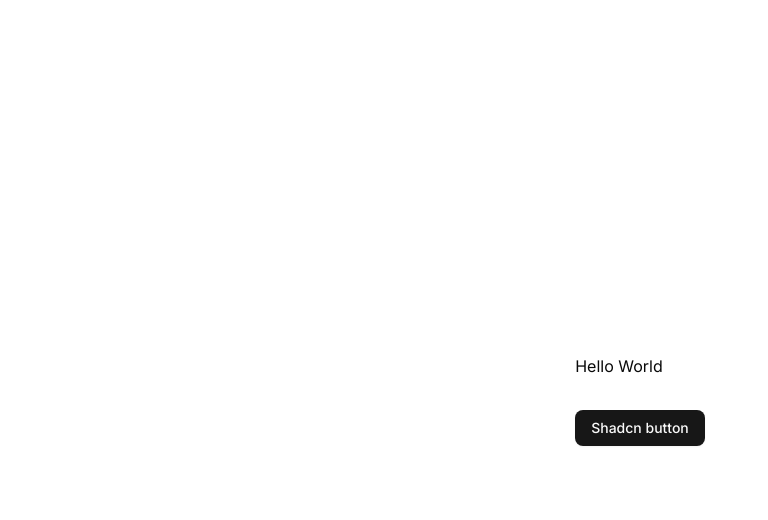
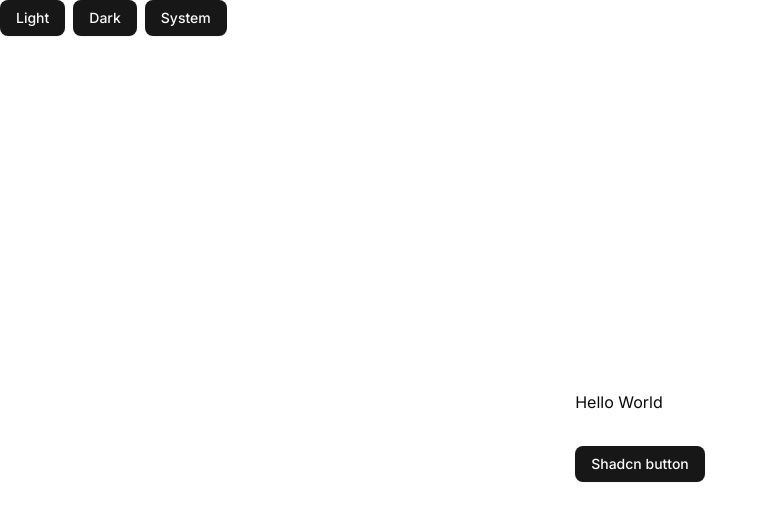
Before and after one commit to Naeling/markdown-blog, a Next.js app: page / in a window 1280 px wide. Shown: the top 520 px of the page, without its empty margins (0-768 px from the left). Built offline with nearby package versions, Linux system fonts and the light colour scheme.

Commit message:
Implement theming

```diff
--- a/package.json
+++ b/package.json
@@ -17,6 +17,7 @@
     "lucide-react": "^0.484.0",
     "mongoose": "^8.13.0",
     "next": "15.2.4",
+    "next-themes": "^0.4.6",
     "react": "^19.0.0",
     "react-dom": "^19.0.0",
     "tailwind-merge": "^3.0.2",
--- a/src/app/layout.tsx
+++ b/src/app/layout.tsx
@@ -1,6 +1,8 @@
 import type { Metadata } from "next";
 import { Inter } from "next/font/google";
 import "./globals.css";
+import { ThemeProvider } from "next-themes";
+import { ThemeToggle } from "@/components/ui/theme-toggle";
 
 const inter = Inter({ subsets: ["latin"] });
 
@@ -15,8 +17,20 @@
   children: React.ReactNode;
 }>) {
   return (
-    <html lang="en" className={inter.className}>
-      <body>{children}</body>
+    <html lang="en" suppressHydrationWarning className={inter.className}>
+      <body>
+        <ThemeProvider
+          attribute="class"
+          defaultTheme="system"
+          enableSystem
+          disableTransitionOnChange
+        >
+          <>
+            <ThemeToggle />
+            {children}
+          </>
+        </ThemeProvider>
+      </body>
     </html>
   );
 }
--- /dev/null
+++ b/src/components/ui/theme-toggle.tsx
@@ -0,0 +1,17 @@
+// components/ui/theme-toggle.tsx
+"use client";
+
+import { useTheme } from "next-themes";
+import { Button } from "@/components/ui/button";
+
+export function ThemeToggle() {
+  const { setTheme } = useTheme();
+
+  return (
+    <div className="flex gap-2">
+      <Button onClick={() => setTheme("light")}>Light</Button>
+      <Button onClick={() => setTheme("dark")}>Dark</Button>
+      <Button onClick={() => setTheme("system")}>System</Button>
+    </div>
+  );
+}
--- a/tailwind.config.js
+++ b/tailwind.config.js
@@ -1,9 +1,10 @@
 module.exports = {
   purge: [],
-  darkMode: false, // or 'media' or 'class'
+  darkMode: "selector",
   theme: {
     extend: {},
   },
+  content: ["./src/**/*.{ts,tsx}"],
   variants: {
     extend: {},
   },
```
Also changed, not shown: 1 other file (tests, documents, lock files or other folders).
